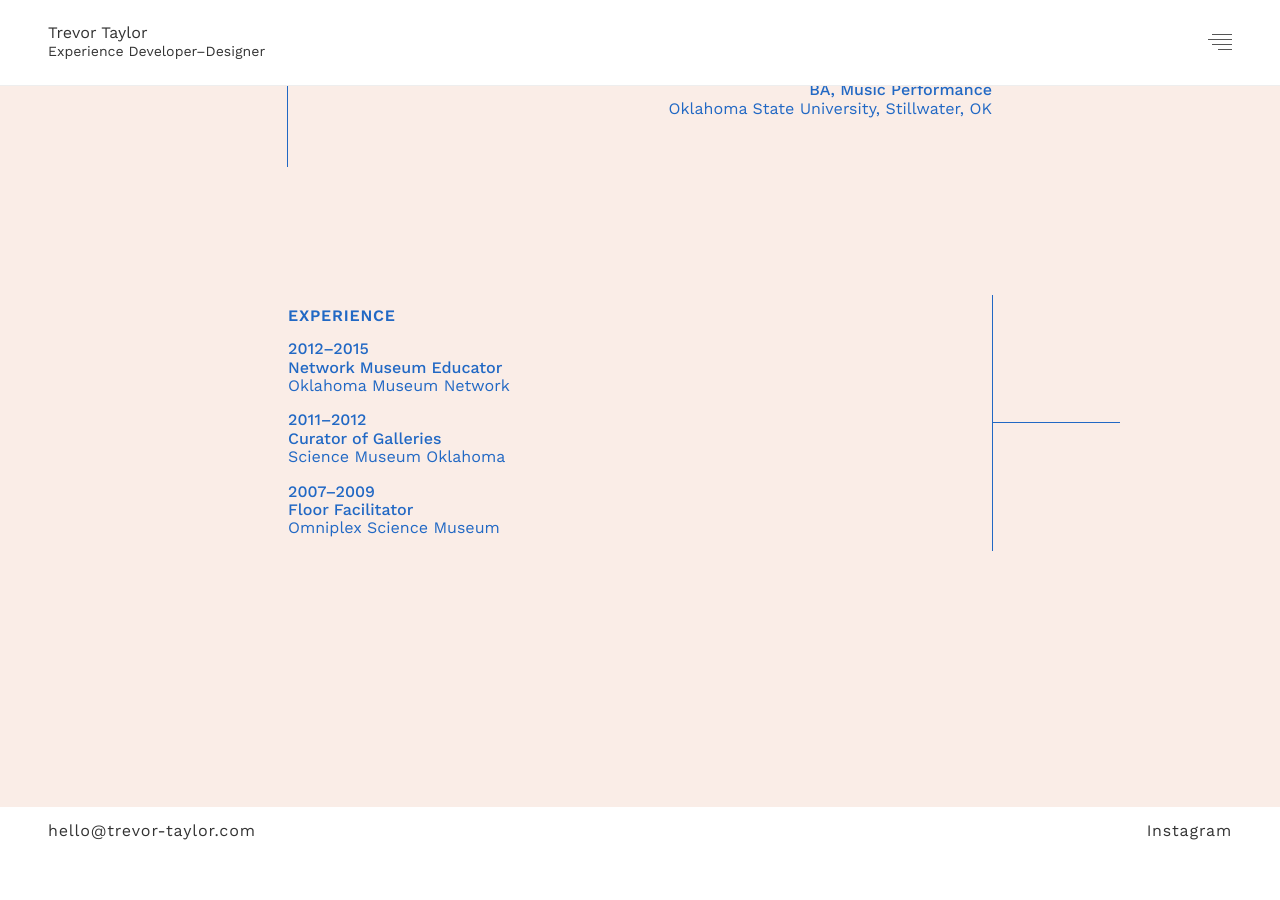
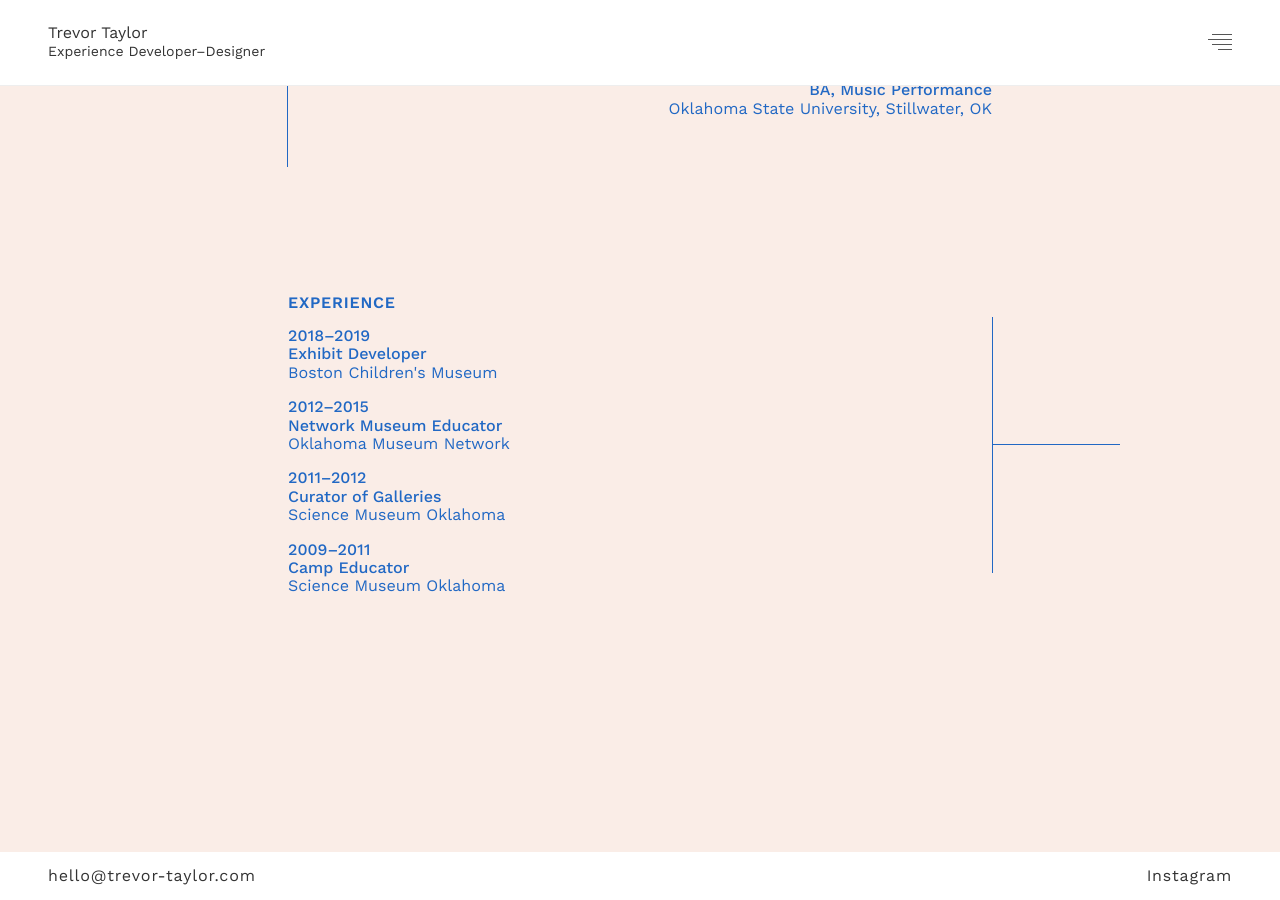
Before and after one commit to tylernford/trevor-taylor, a Jekyll site: the page built from index.md, in a window 1280 px wide and 900 px high, scrolled down 1398 px. Built offline with Jekyll 4.4.1, drawn with Linux system fonts in a browser that asks for light colours; nearby versions of some CDN libraries; before the commit the page ends 2253 px from its top, so only the background shows below that.

Commit message:
Update experience

```diff
--- a/_layouts/home.html
+++ b/_layouts/home.html
@@ -128,19 +128,40 @@ window.onscroll = function() {
             <div class="ph3 tr   ph4-ns ml3-ns tl-ns   ml5-l pl5-l">
                 <h2 class="fw6 ttu f6 lh-solid mv0 tracked-narrow   f5-ns pl3-ns   pl0-l">Experience</h2>
                 <p class="f6   f5-ns pl3-ns   pl0-l">
-                    <strong>2012&ndash;2015<br>
-                    Network Museum Educator</strong><br>
+                    <strong>
+                       2018&ndash;2019<br>
+                       Exhibit Developer
+                    </strong>
+                    <br>
+                    Boston Children's Museum
+                </p>
+                <p class="f6   f5-ns pl3-ns   pl0-l">
+                    <strong>
+                       2012&ndash;2015<br>
+                       Network Museum Educator
+                    </strong>
+                    <br>
                     Oklahoma Museum Network
                 </p>
                 <p class="f6   f5-ns pl3-ns   pl0-l">
-                    <strong>2011&ndash;2012<br>
-                    Curator of Galleries</strong><br>
+                    <strong>
+                       2011&ndash;2012<br>
+                       Curator of Galleries
+                    </strong>
+                    <br>
                     Science Museum Oklahoma
                 </p>
                 <p class="f6 mb0   f5-ns pl3-ns   pl0-l">
+                   <!--
                     <strong>2007&ndash;2009<br>
                     Floor Facilitator</strong><br>
                     Omniplex Science Museum
+                    -->
+                    <strong>
+                       2009&ndash;2011<br>
+                       Camp Educator
+                    </strong><br>
+                    Science Museum Oklahoma
                 </p>
             </div>
             <div>
```
